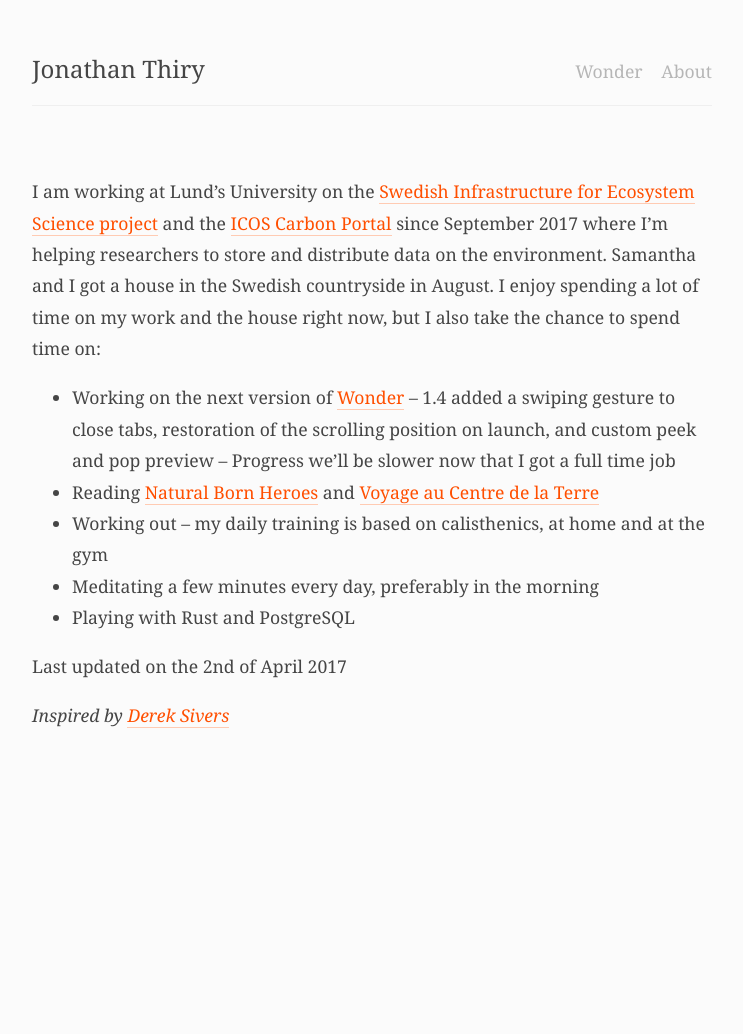
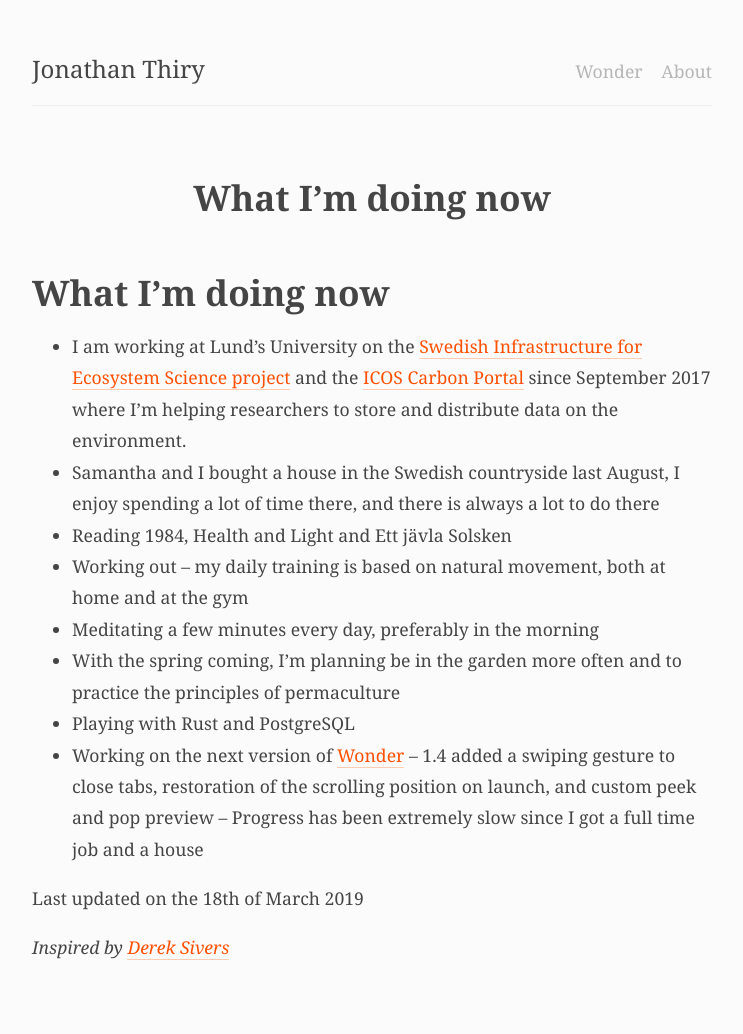
Before and after one commit to jonathanthiry/jonathanthiry.github.com, a Jekyll site: the page built from now.md, in a window 1280 px wide. Shown: the whole page, without its empty margins (268-1011 px from the left). Built offline with Jekyll 4.4.1, drawn with Linux system fonts in a browser that asks for light colours; our own code applies the rules of GitHub Pages for plain Markdown files; before the commit the page ends 900 px from its top, so only the background shows below that.

Commit message:
Update now page

```diff
--- a/now.md
+++ b/now.md
@@ -1,17 +1,19 @@
 ---
 layout: page
 permalink: /now
-date: 2017-04-02
+date: 2019-03-18
 ---
 
-I am working at Lund's University on the [Swedish Infrastructure for Ecosystem Science project](http://www.fieldsites.se/en-GB) and the [ICOS Carbon Portal](https://www.icos-cp.eu/) since September 2017 where I'm helping researchers to store and distribute data on the environment.
-Samantha and I got a house in the Swedish countryside in August. I enjoy spending a lot of time on my work and the house right now, but I also take the chance to spend time on:
+# What I'm doing now
 
-- Working on the next version of [Wonder](https://itunes.apple.com/us/app/wonder-reader-for-wikipedia/id1050888989?mt=8&at=1010lo2M) -- 1.4 added a swiping gesture to close tabs, restoration of the scrolling position on launch, and custom peek and pop preview -- Progress we'll be slower now that I got a full time job
-- Reading [Natural Born Heroes](https://www.goodreads.com/book/show/22889750-natural-born-heroes) and [Voyage au Centre de la Terre](https://fr.wikipedia.org/wiki/Voyage_au_centre_de_la_Terre)
-- Working out -- my daily training is based on calisthenics, at home and at the gym
+- I am working at Lund's University on the [Swedish Infrastructure for Ecosystem Science project](http://www.fieldsites.se/en-GB) and the [ICOS Carbon Portal](https://www.icos-cp.eu/) since September 2017 where I'm helping researchers to store and distribute data on the environment.
+- Samantha and I bought a house in the Swedish countryside last August, I enjoy spending a lot of time there, and there is always a lot to do there
+- Reading 1984, Health and Light and Ett jävla Solsken
+- Working out -- my daily training is based on natural movement, both at home and at the gym
 - Meditating a few minutes every day, preferably in the morning
+- With the spring coming, I'm planning be in the garden more often and to practice the principles of permaculture
 - Playing with Rust and PostgreSQL
+- Working on the next version of [Wonder](https://itunes.apple.com/us/app/wonder-reader-for-wikipedia/id1050888989?mt=8&at=1010lo2M) -- 1.4 added a swiping gesture to close tabs, restoration of the scrolling position on launch, and custom peek and pop preview -- Progress has been extremely slow since I got a full time job and a house
 
 Last updated on the {% assign d = page.date | date: "%-d" %}
 {% case d %}{% when '1' or '21' or '31' %}{{ d }}st{% when '2' or '22' %}{{ d }}nd{% when '3' or '23' %}{{ d }}rd{% else %}{{ d }}th{% endcase %}
```
